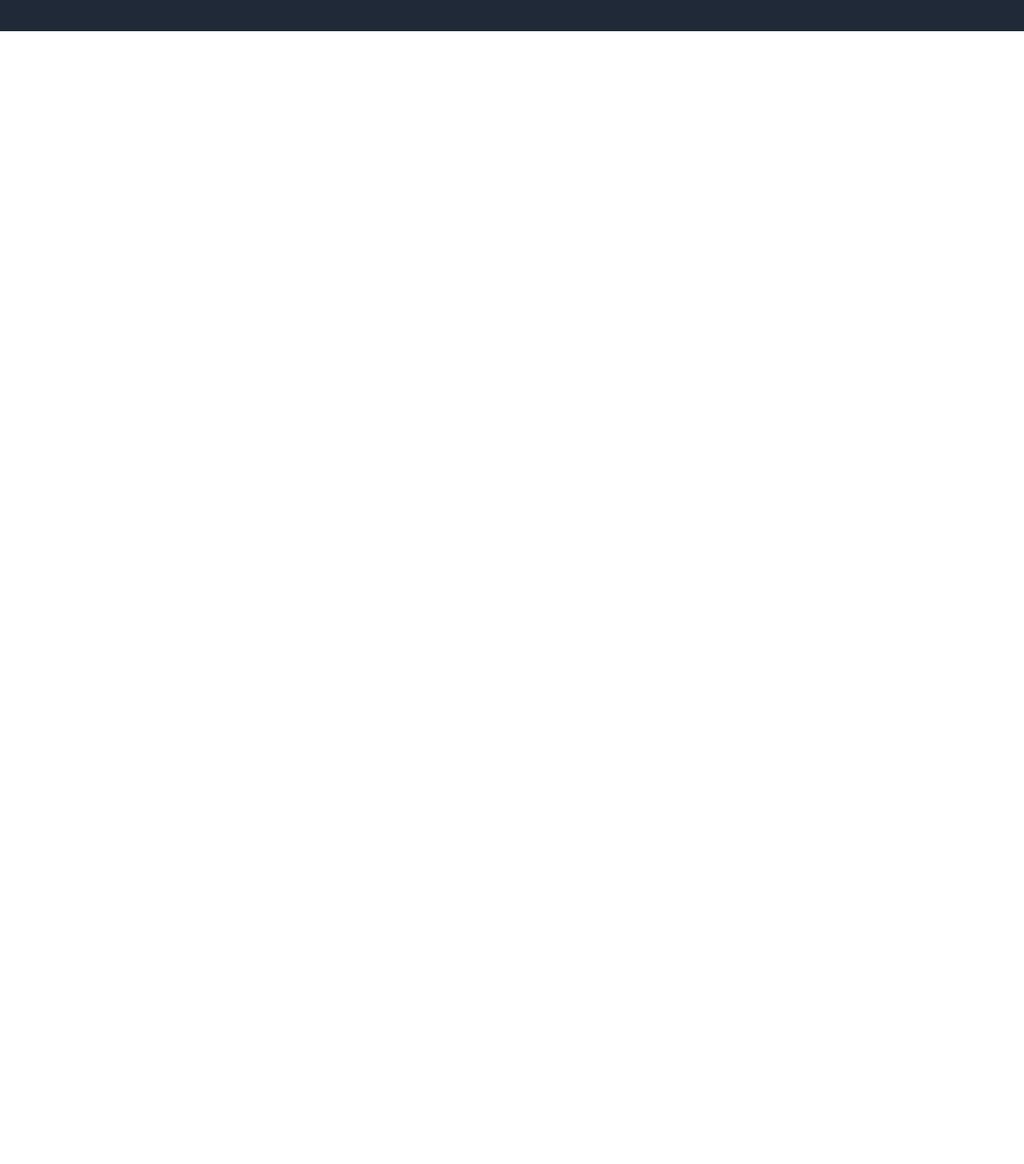
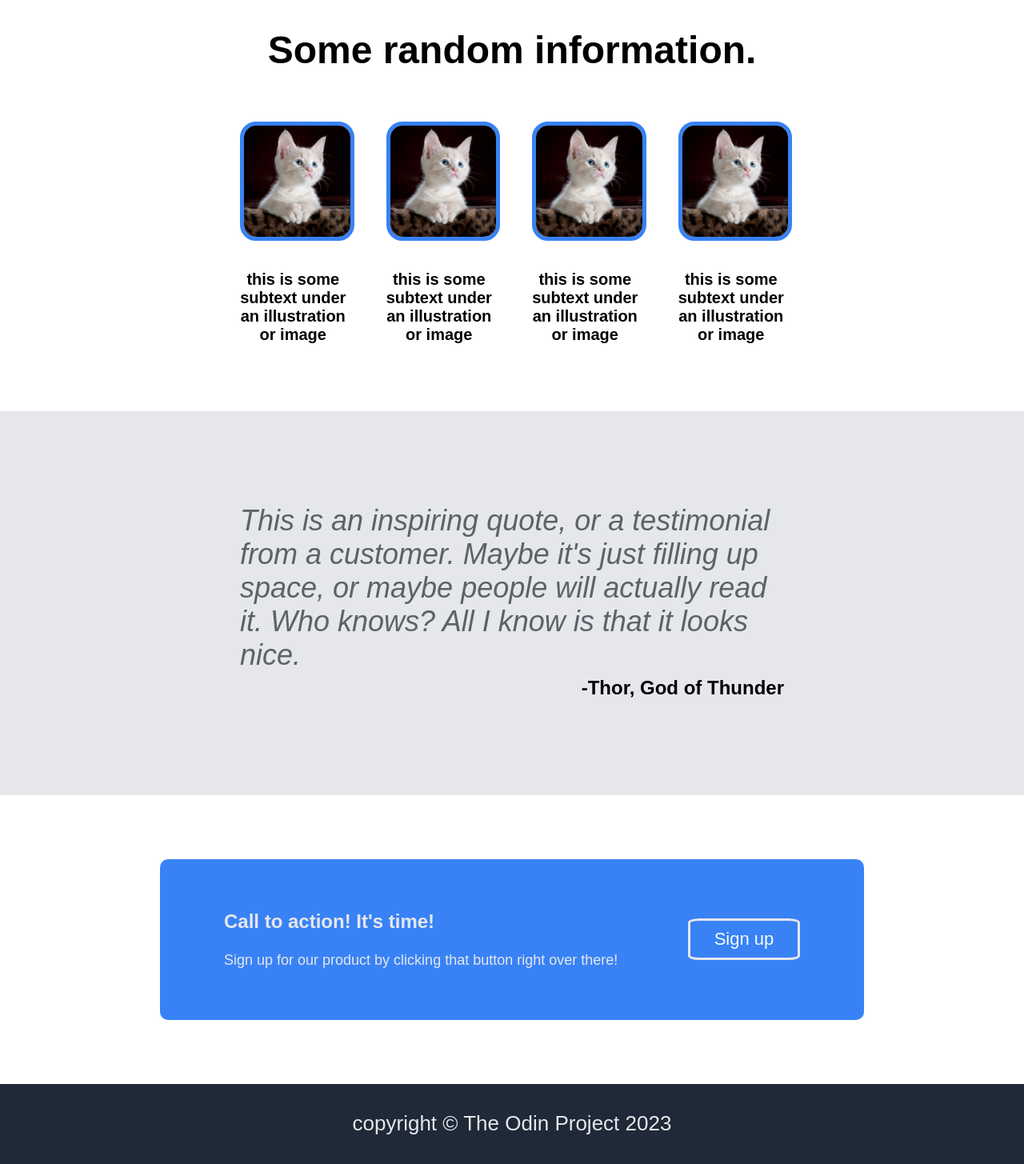
Before and after one commit to Hisham42/Landing-page, a plain HTML site: page index.html in a window 1280 px wide. Shown: the part 570-2025 px from the top of the page at 80% size. Before the commit the page ends 800 px from the top, so only its background shows below. Drawn offline with Linux system fonts and the light colour scheme.

Commit message:
Complete landing page

```diff
--- a/index.html
+++ b/index.html
@@ -28,5 +28,49 @@
             </div>
         </div>
     </div>
+
+    <div class="section_2">
+        <div class="section_2_top">
+            <h1> Some random information.</h1>
+        </div>
+        <div class="section_2_bottom">
+            <div class="section_2_bottom_card1">
+                <img class="image_card" src="./static/cat-551554.jpg">
+                <h5 class="section_2_card_text">this is some subtext under an illustration or image</h5>
+            </div>
+            <div class="section_2_bottom_card2">
+                <img class="image_card" src="./static/cat-551554.jpg">
+                <h5 class="section_2_card_text">this is some subtext under an illustration or image</h5>
+            </div>
+            <div class="section_2_bottom_card3">
+                <img class="image_card" src="./static/cat-551554.jpg">
+                <h5 class="section_2_card_text">this is some subtext under an illustration or image</h5>
+            </div>
+            <div class="section_2_bottom_card4">
+                <img class="image_card" src="./static/cat-551554.jpg">
+                <h5 class="section_2_card_text">this is some subtext under an illustration or image</h5>
+            </div>
+        </div>
+    </div>
+
+    <div class="section_3">
+        <h3 class="section_3_quote">This is an inspiring quote, or a testimonial from a customer. Maybe it's just filling up space, or maybe people will actually read it. Who knows? All I know is that it looks nice. </h3>
+        <h5 class="section_3_signature">-Thor, God of Thunder</h5>
+
+    </div>
+
+    <div class="section_4">
+        <div class="section_4_box">
+            <div class="section_4_box_text">
+                <h3>Call to action! It's time!</h3>
+                <h4>Sign up for our product by clicking that button right over there!</h4>
+            </div>
+            <button class="section_4_box_button">Sign up</div>
+        </div>
+    </div>
+
+    <div class="footer">
+        <h3 class="footer_text">copyright &copy The Odin Project 2023</h2>
+    </div>
 </body>
 </html>
--- a/static/style.css
+++ b/static/style.css
@@ -44,11 +44,14 @@ u {
 
 /* header bottom */
 
-img {
+.header_bottom_right > img {
     height: auto;
-    width: 500px;
+    width: 600px;
+    max-width: 100%;
     border-radius: 40px;
     margin-left: auto;
+
+
 }
 .header_bottom {
     display: flex;
@@ -92,3 +95,117 @@ img {
     border-radius: 0.25cm;
     margin-top: auto;
 }
+
+/* Section 2 */
+
+.image_card {
+    width: 900px;
+    height: auto;
+    border-radius: 20px;
+    border: #3882F6 5px solid;
+    max-width: 100%;
+}
+.section_2 {
+    display: flex;
+    flex-direction: column;
+    align-items: center;
+    margin-top: 50px;
+}
+.section_2_bottom {
+    display: flex;
+    gap: 50px;
+    margin-left: 300px;
+    margin-right: 300px;
+    margin-top: 30px;
+    margin-bottom: 50px;
+
+}
+
+.section_2_card_text {
+    font-size: 20px;
+    text-align: center;
+}
+
+.section_2_top > h1 {
+    font-size: 48px;
+}
+
+/* Section 3 */
+
+.section_3 {
+    display: flex;
+    flex-direction: column;
+    background-color: #E5E7EB;
+    padding: 80px 300px;
+}
+
+.section_3_quote {
+    font-size: 36px;
+    font-weight: lighter;
+    font-style: italic;
+    color: #5d6168;
+}
+
+.section_3_signature {
+    align-self: flex-end;
+    font-weight: bold;
+    font-size: 24px;
+    margin-top: -30px;
+
+}
+
+.section_4_box {
+    background-color: #3882F6;
+    margin: 80px 200px;
+    display: flex;
+    justify-content: center;
+    align-items: center;
+    border-radius: 10px;
+    padding: 40px 0;
+    gap: 30px;
+}
+
+.section_4_box_text {
+    margin-right: auto;
+    margin-left: 80px;
+}
+.section_4_box_button {
+    margin-left: auto;
+    margin-right: 80px;
+    color: #F9FAF8;
+    background-color: #3882F6;
+    border: #E5E7EB solid;
+    border-radius: 10%;
+    font-size: 22px;
+    padding: 10px 25px;
+    min-width: 140px;
+}
+
+.section_4_box_text > h3 {
+    color: #E5E7EB;
+    font-weight: bold;
+    font-size: 24px;
+
+}
+
+.section_4_box_text > h4 {
+    color: #E5E7EB;
+    font-weight: lighter;
+    font-size: 18px;
+
+}
+
+.footer {
+    display: flex;
+    justify-content: center;
+
+    background-color:#1F2937;
+    color: #E5E7EB;
+    min-height: 100px;
+}
+
+.footer_text {
+    align-self: center;
+    font-size: 26px;
+    font-weight: normal;
+}
```
Also changed, not shown: static/cat-551554.jpg (added).
